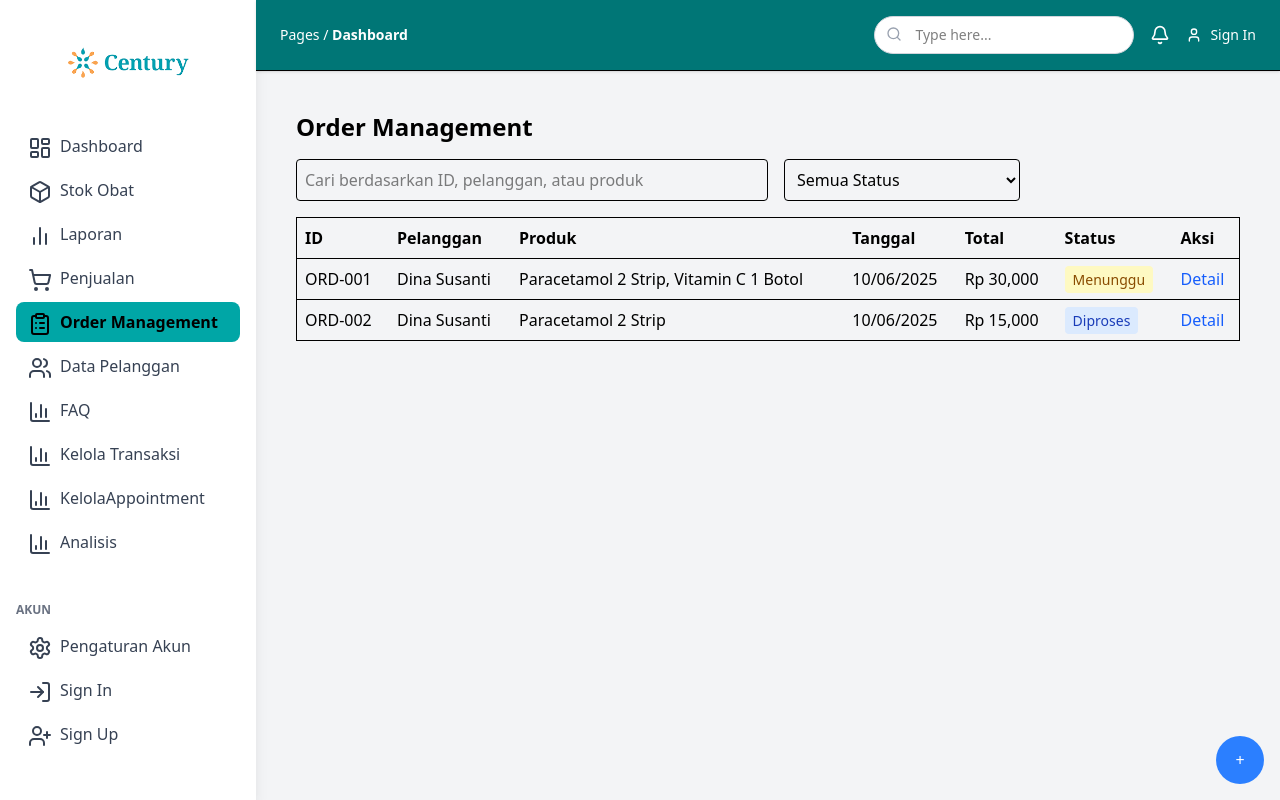
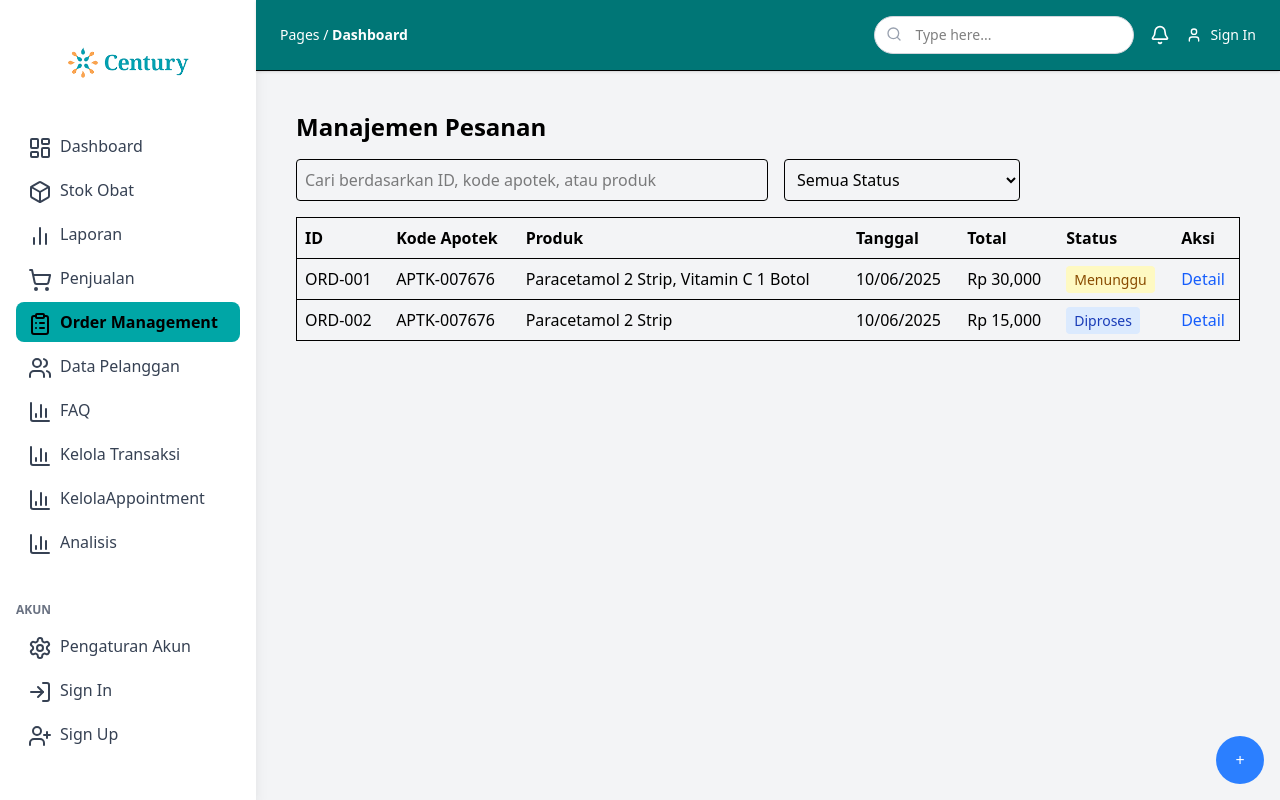
Before and after one commit to Keishavioreen/crm-Kelompok8-23SIA, a React (Vite) app: page /orders in a window 1280 px wide. Built offline with nearby package versions, Linux system fonts and the light colour scheme.

Commit message:
Memperbarui page order management

```diff
--- a/src/pages/OrderManagement.jsx
+++ b/src/pages/OrderManagement.jsx
@@ -3,7 +3,7 @@ import React, { useState } from 'react';
 const initialOrders = [
   {
     id: 'ORD-001',
-    customer: 'Dina Susanti',
+    kodeApotek: 'APTK-007676',
     products: [
       { name: 'Paracetamol 2 Strip', price: 15000 },
       { name: 'Vitamin C 1 Botol', price: 15000 }
@@ -13,7 +13,7 @@ const initialOrders = [
   },
   {
     id: 'ORD-002',
-    customer: 'Dina Susanti',
+    kodeApotek: 'APTK-007676',
     products: [
       { name: 'Paracetamol 2 Strip', price: 15000 }
     ],
@@ -75,7 +75,7 @@ export default function OrderManagement() {
   const filteredOrders = orders.filter(order => {
     const matchesSearch =
       order.id.toLowerCase().includes(searchTerm.toLowerCase()) ||
-      order.customer.toLowerCase().includes(searchTerm.toLowerCase()) ||
+      order.kodeApotek.toLowerCase().includes(searchTerm.toLowerCase()) ||
       order.products.some(p => p.name.toLowerCase().includes(searchTerm.toLowerCase()));
     const matchesStatus = filterStatus === '' || order.status === filterStatus;
     return matchesSearch && matchesStatus;
@@ -83,13 +83,13 @@ export default function OrderManagement() {
 
   return (
     <div className="p-4">
-      <h2 className="text-2xl font-bold mb-4">Order Management</h2>
+      <h2 className="text-2xl font-bold mb-4">Manajemen Pesanan</h2>
 
       {/* Search & Filter */}
       <div className="flex flex-col md:flex-row gap-4 mb-4">
         <input
           type="text"
-          placeholder="Cari berdasarkan ID, pelanggan, atau produk"
+          placeholder="Cari berdasarkan ID, kode apotek, atau produk"
           className="border p-2 rounded w-full md:w-1/2"
           value={searchTerm}
           onChange={(e) => setSearchTerm(e.target.value)}
@@ -112,7 +112,7 @@ export default function OrderManagement() {
         <thead className="bg-gray-100 text-left">
           <tr>
             <th className="p-2">ID</th>
-            <th className="p-2">Pelanggan</th>
+            <th className="p-2">Kode Apotek</th>
             <th className="p-2">Produk</th>
             <th className="p-2">Tanggal</th>
             <th className="p-2">Total</th>
@@ -134,7 +134,7 @@ export default function OrderManagement() {
                 <React.Fragment key={order.id}>
                   <tr className="border-t">
                     <td className="p-2">{order.id}</td>
-                    <td className="p-2">{order.customer}</td>
+                    <td className="p-2">{order.kodeApotek}</td>
                     <td className="p-2">{order.products.map(p => p.name).join(', ')}</td>
                     <td className="p-2">{order.date}</td>
                     <td className="p-2">Rp {total.toLocaleString()}</td>
@@ -151,8 +151,8 @@ export default function OrderManagement() {
                   {expandedId === order.id && (
                     <tr className="bg-gray-50 border-b">
                       <td colSpan="7" className="p-4">
-                        <h3 className="font-semibold mb-2">Detail Order</h3>
-                        <p><strong>Pelanggan:</strong> {order.customer}</p>
+                        <h3 className="font-semibold mb-2">Detail Pesanan</h3>
+                        <p><strong>Kode Apotek:</strong> {order.kodeApotek}</p>
                         <p><strong>Tanggal:</strong> {order.date}</p>
                         <p><strong>Total:</strong> Rp {total.toLocaleString()}</p>
 
@@ -181,11 +181,13 @@ export default function OrderManagement() {
 
                         <div className="mt-4 flex gap-2">
                           <button
-                            className="bg-green-600 text-white px-4 py-1 rounded"
+                            className="text-white px-4 py-1 rounded"
+                            style={{ backgroundColor: '#007676' }}
                             onClick={() => handleSave(order.id)}
-                          >
+                            >
                             Simpan
                           </button>
+
                           <button className="bg-gray-500 text-white px-4 py-1 rounded">
                             Kirim Notif
                           </button>
```
